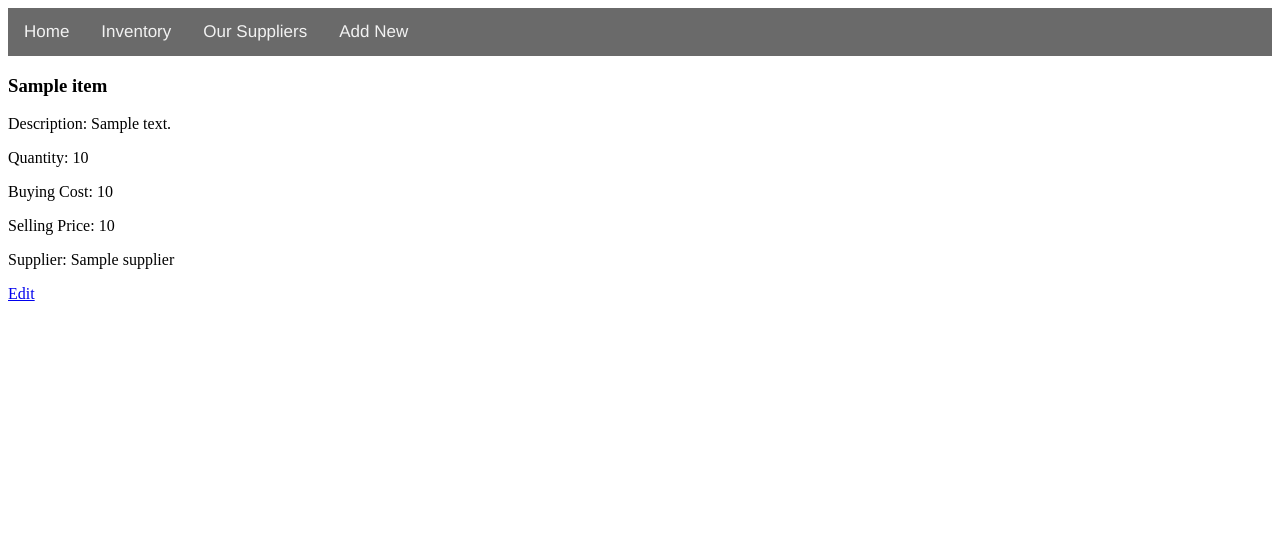
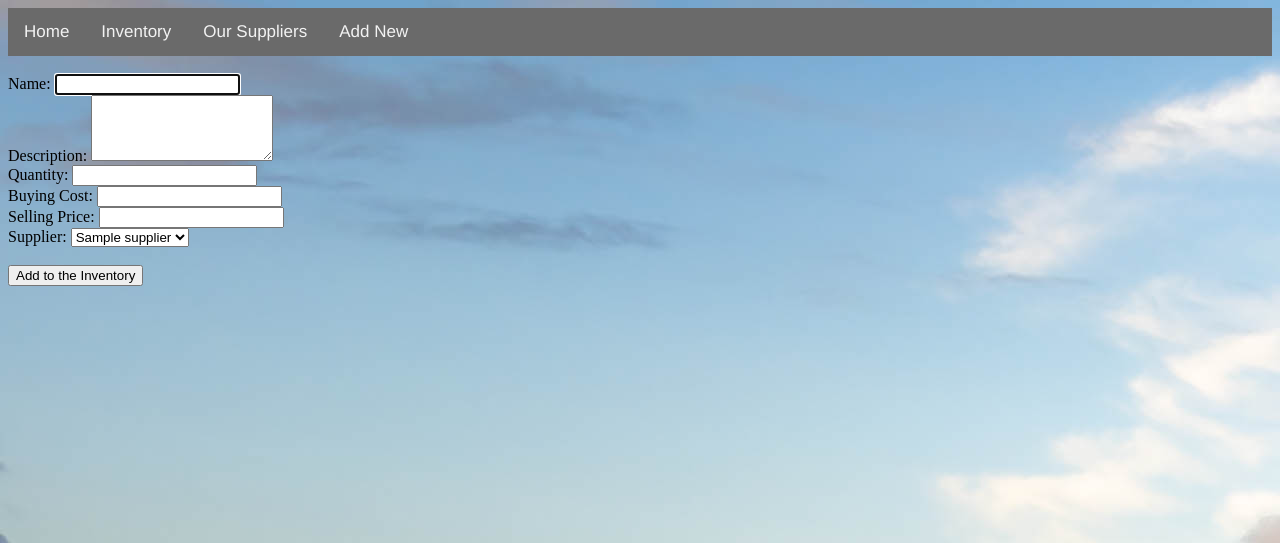
Before and after one commit to ebarinia/Warehouse_project, a Flask app: page /items/new_item in a window 1280 px wide. Shown: the top 543 px of the page. Run offline with Flask 3, Linux system fonts and the light colour scheme; a database or web service that is not in the repository returns one stand-in record (values such as "Sample title"); some libraries are stand-ins or nearby versions.

Commit message:
working mvp

```diff
--- a/controllers/item_controller.py
+++ b/controllers/item_controller.py
@@ -13,6 +13,26 @@ items_blueprint = Blueprint("items", __name__)
 def list_items():
     items = item_repository.select_all()
     return render_template("items/index.html", all_items = items)
+
+@items_blueprint.route("/items/new_item")
+def new_item():
+    item = item_repository.select_all()
+    suppliers = supplier_repository.select_all()
+    return render_template('new/new_item.html', item = item, suppliers = suppliers)
+
+@items_blueprint.route("/items", methods=['POST'])
+def add_item():
+    # pdb.set_trace()
+    name          = request.form['name']
+    description   = request.form['description']
+    quantity      = int(request.form['quantity'])
+    buying_cost   = float(request.form['buying_cost'])
+    selling_price = float(request.form['selling_price'])
+    supplier_id   = request.form['supplier']
+    supplier      = supplier_repository.select(supplier_id)
+    item          = Item(name, description, quantity, buying_cost, selling_price, supplier)
+    item_repository.save(item)
+    return redirect('items')
 
 @items_blueprint.route("/items/<id>")
 def show_item(id):
@@ -34,7 +54,7 @@ def update_item(id):
     buying_cost   = float(request.form['buying_cost'])
     selling_price = float(request.form['selling_price'])
     supplier_id   = request.form['supplier']
-    supplier = supplier_repository.select(supplier_id)
-    item          = Item(name, description, quantity, buying_cost, selling_price, supplier, False, id)
+    supplier      = supplier_repository.select(supplier_id)
+    item          = Item(name, description, quantity, buying_cost, selling_price, supplier, id)
     item_repository.update(item)
     return redirect('/items')
--- a/db/warehouse_inventory.sql
+++ b/db/warehouse_inventory.sql
@@ -15,5 +15,5 @@ CREATE TABLE items (
   quantity INT,
   buying_cost FLOAT,
   selling_price FLOAT,
-  supplier_id INT NOT NULL REFERENCES suppliers(id),
+  supplier_id INT NOT NULL REFERENCES suppliers(id)
 );
--- a/models/item.py
+++ b/models/item.py
@@ -1,11 +1,10 @@
 class Item():
 
-    def __init__(self, name, description, quantity, buying_cost, selling_price, supplier, sold_out = False, id = None):
+    def __init__(self, name, description, quantity, buying_cost, selling_price, supplier, id = None):
         self.name = name
         self.description = description
         self.quantity = quantity
         self.buying_cost = buying_cost
         self.selling_price = selling_price
         self.supplier = supplier
-        self.sold_out = sold_out
         self.id = id
--- a/repositories/item_repository.py
+++ b/repositories/item_repository.py
@@ -5,19 +5,17 @@ import pdb
 import repositories.supplier_repository as supplier_repository
 
 def save(item):
-    sql = "INSERT INTO items (name, description, quantity, buying_cost, selling_price, supplier_id, sold_out) VALUES (%s, %s, %s, %s, %s, %s, %s) RETURNING id"
-    values = [item.name, item.description, item.quantity, item.buying_cost, item.selling_price, item.supplier.id, item.sold_out]
-
+    # pdb.set_trace()
+    sql = "INSERT INTO items (name, description, quantity, buying_cost, selling_price, supplier_id) VALUES (%s, %s, %s, %s, %s, %s) RETURNING *"
+    values = [item.name, item.description, item.quantity, item.buying_cost, item.selling_price, item.supplier.id]
     results = run_sql( sql, values )
     item.id = results[0]['id']
     return item
 
 def update(item):
-    # pdb.set_trace()
-    sql = "UPDATE items SET (name, description, quantity, buying_cost, selling_price, supplier_id, sold_out) = (%s, %s, %s, %s, %s, %s, %s) WHERE id = %s RETURNING *"
-    values = [item.name, item.description, item.quantity, item.buying_cost, item.selling_price, item.supplier.id, False, item.id]
-    result = run_sql(sql, values)
-    # pdb.set_trace()
+    sql = "UPDATE items SET (name, description, quantity, buying_cost, selling_price, supplier_id) = (%s, %s, %s, %s, %s, %s) WHERE id = %s RETURNING *"
+    values = [item.name, item.description, item.quantity, item.buying_cost, item.selling_price, item.supplier.id, item.id]
+    run_sql(sql, values)
 
 def select_all():
     items = []
@@ -25,7 +23,7 @@ def select_all():
     results = run_sql(sql)
     for row in results:
         supplier = supplier_repository.select(row['supplier_id'])
-        item = Item(row['name'],row['description'], row['quantity'], row['buying_cost'], row['selling_price'], supplier , row['sold_out'], row['id'])
+        item = Item(row['name'],row['description'], row['quantity'], row['buying_cost'], row['selling_price'], supplier, row['id'])
         items.append(item)
     return items
 
@@ -38,7 +36,7 @@ def select(id):
     if results:
         result = results[0]
         supplier = supplier_repository.select(result['supplier_id'])
-        item = Item(result['name'], result['description'], result['quantity'], result['buying_cost'], result['selling_price'], supplier, result['sold_out'], result['id'])
+        item = Item(result['name'], result['description'], result['quantity'], result['buying_cost'], result['selling_price'], supplier, result['id'])
     return item
 
 def delete_all():
@@ -57,6 +55,6 @@ def item_from_supplier(supplier):
     results = run_sql(sql, values)
 
     for row in results:
-        item = Item(row['name'], row['description'], row['quantity'], row['buying_cost'], row['selling_price'], supplier, row['sold_out'], row['id'])
+        item = Item(row['name'], row['description'], row['quantity'], row['buying_cost'], row['selling_price'], supplier, row['id'])
         items.append(item)
     return items
--- a/static/style.css
+++ b/static/style.css
@@ -24,3 +24,7 @@
     color: white;
   }
    */
+
+  body {
+    background: url('/static/images/background.jpg');
+  }
--- a/templates/new/new_item.html
+++ b/templates/new/new_item.html
@@ -0,0 +1,44 @@
+{% extends 'base.html' %}
+
+{% block content %}
+<br>
+<form action="/items" method="post">
+    <div>
+      <label for="name">Name: </label>
+      <input type="text" id="name" name="name" required autofocus>
+    </div>
+
+    <div>
+        <label for="description">Description: </label>
+        <textarea id="description" name="description" rows="4" cols="20" required></textarea>
+    </div>
+
+    <div>
+        <label for="quantity">Quantity: </label>
+        <input type="number" id="quantity" name="quantity" required>
+    </div>
+
+    <div>
+        <label for="buying_cost">Buying Cost: </label>
+        <input type="number" id="buying_cost" name="buying_cost" required>
+    </div>
+
+    <div>
+        <label for="selling_price">Selling Price: </label>
+        <input type="number" id="selling_price" name="selling_price" required>
+    </div>
+
+    <div>
+         <label for="supplier">Supplier: </label>
+         <select name="supplier">
+            {% for supplier in suppliers %}
+            <option value={{supplier.id}}>{{supplier.name}}</option>
+            {% endfor %}
+         </select>
+    </div>
+
+    <br>
+    <button type="submit">Add to the Inventory</button>
+
+  </form>
+{% endblock %}
```
Also changed, not shown: console.py (+4 -4 lines), controllers/supplier_controller.py (+15 -1 lines), templates/new.html (+8 -2 lines), templates/new/new_supplier.html (+28 -0 lines), static/images/background.jpg (added), 2 other files.
